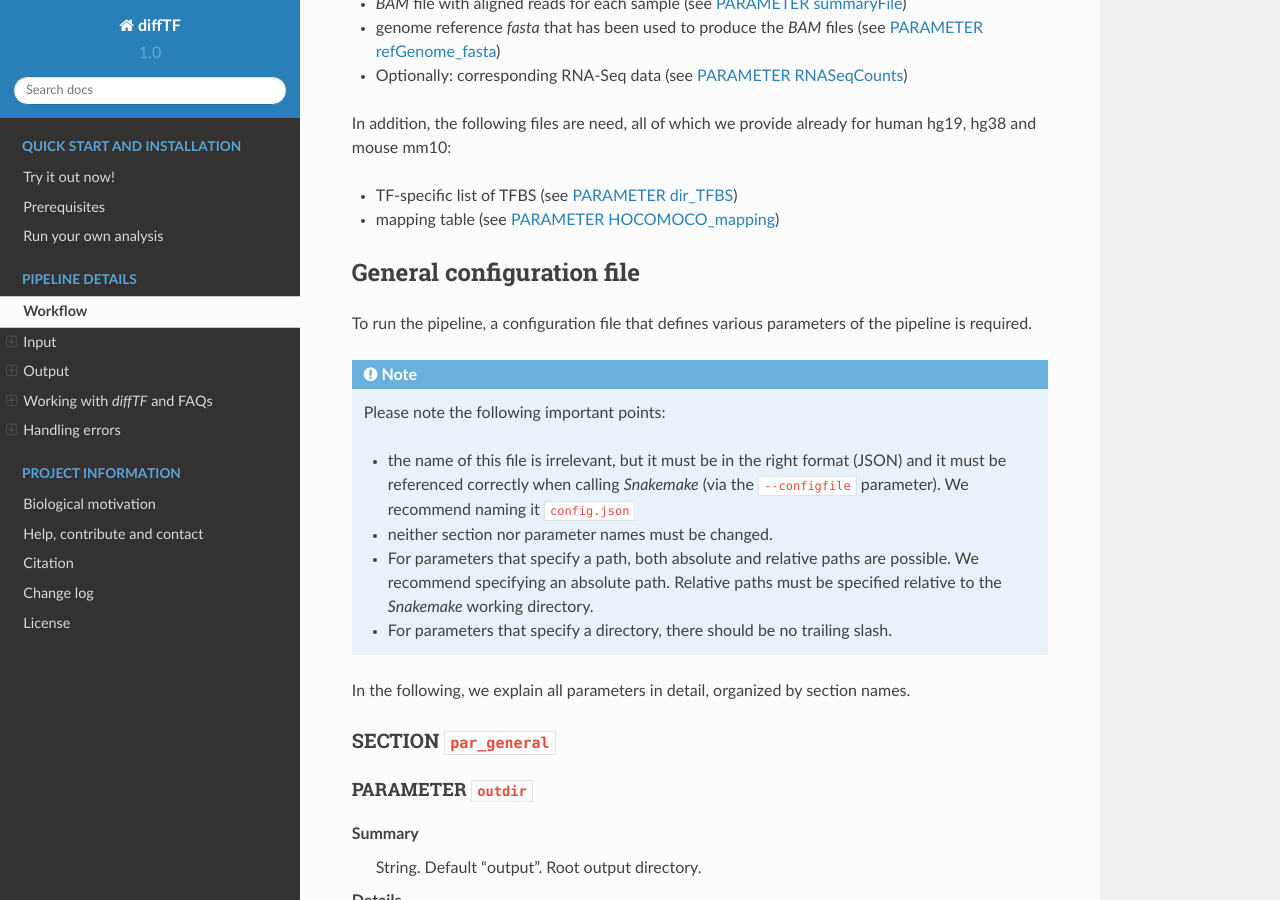
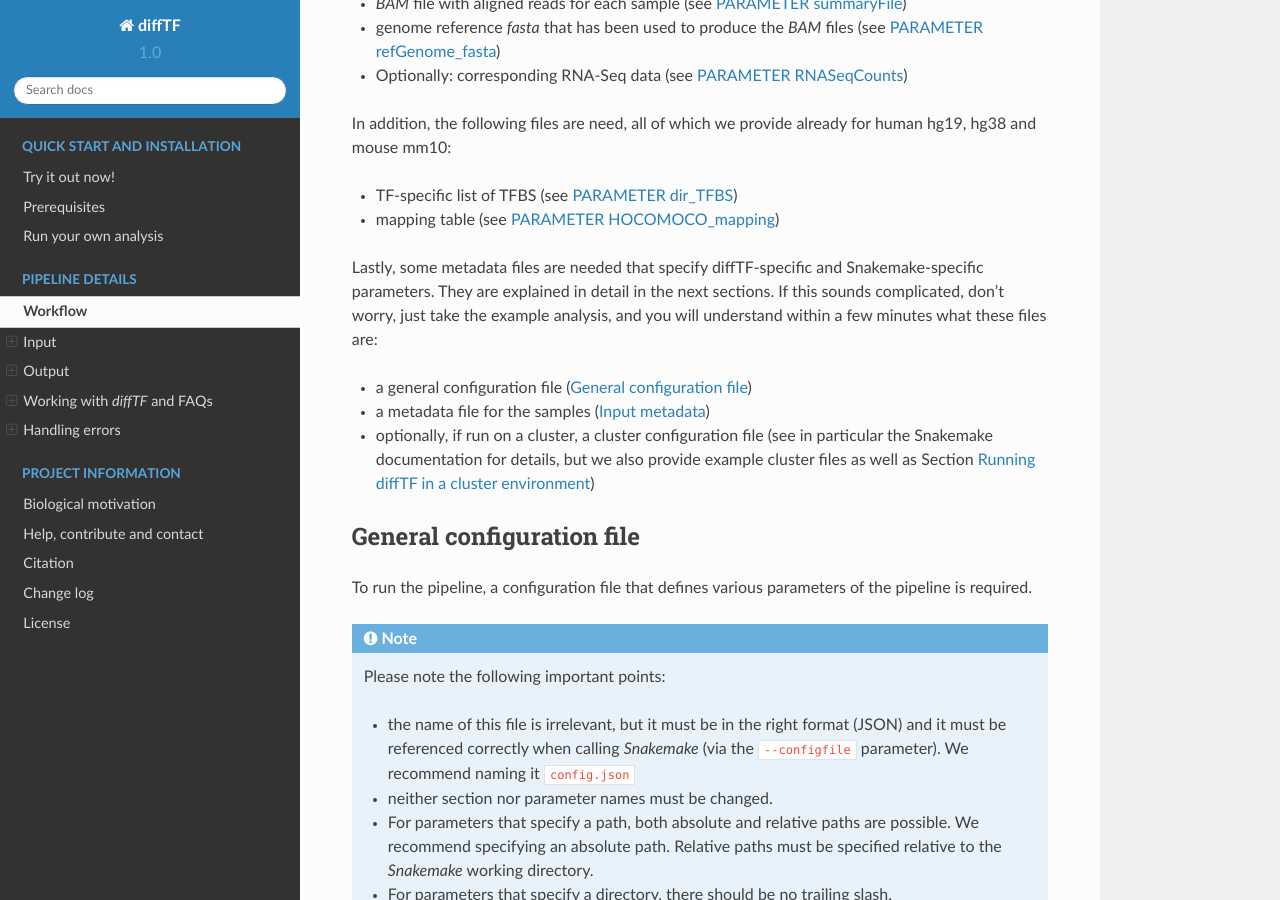
Before and after one commit to jfallmann/diffTF_Fork, a Sphinx documentation site: the page built from docs/chapter2.rst, in a window 1280 px wide and 900 px high, scrolled down 3979 px. Built offline with Sphinx 7.4.7 and the Read the Docs theme 2.0.0, drawn with Linux system fonts in a browser that asks for light colours.

Commit message:
Updated documentation

```diff
--- a/docs/chapter2.rst
+++ b/docs/chapter2.rst
@@ -74,6 +74,14 @@ In addition, the following files are need, all of which we provide already for h
 
 - TF-specific list of TFBS (see :ref:`parameter_dir_TFBS`)
 - mapping table (see :ref:`parameter_HOCOMOCO_mapping`)
+
+
+Lastly, some metadata files are needed that specify diffTF-specific and Snakemake-specific parameters. They are explained in detail in the next sections. If this sounds complicated, don't worry, just take the example analysis, and you will understand within a few minutes what these files are:
+
+- a general configuration file (:ref:`configurationFile`)
+- a metadata file for the samples (:ref:`section_metadata`)
+- optionally, if run on a cluster, a cluster configuration file (see in particular the Snakemake documentation for details, but we also provide example cluster files as well as Section :ref:`clusterEnvironment`)
+
 
 .. _configurationFile:
 
```
